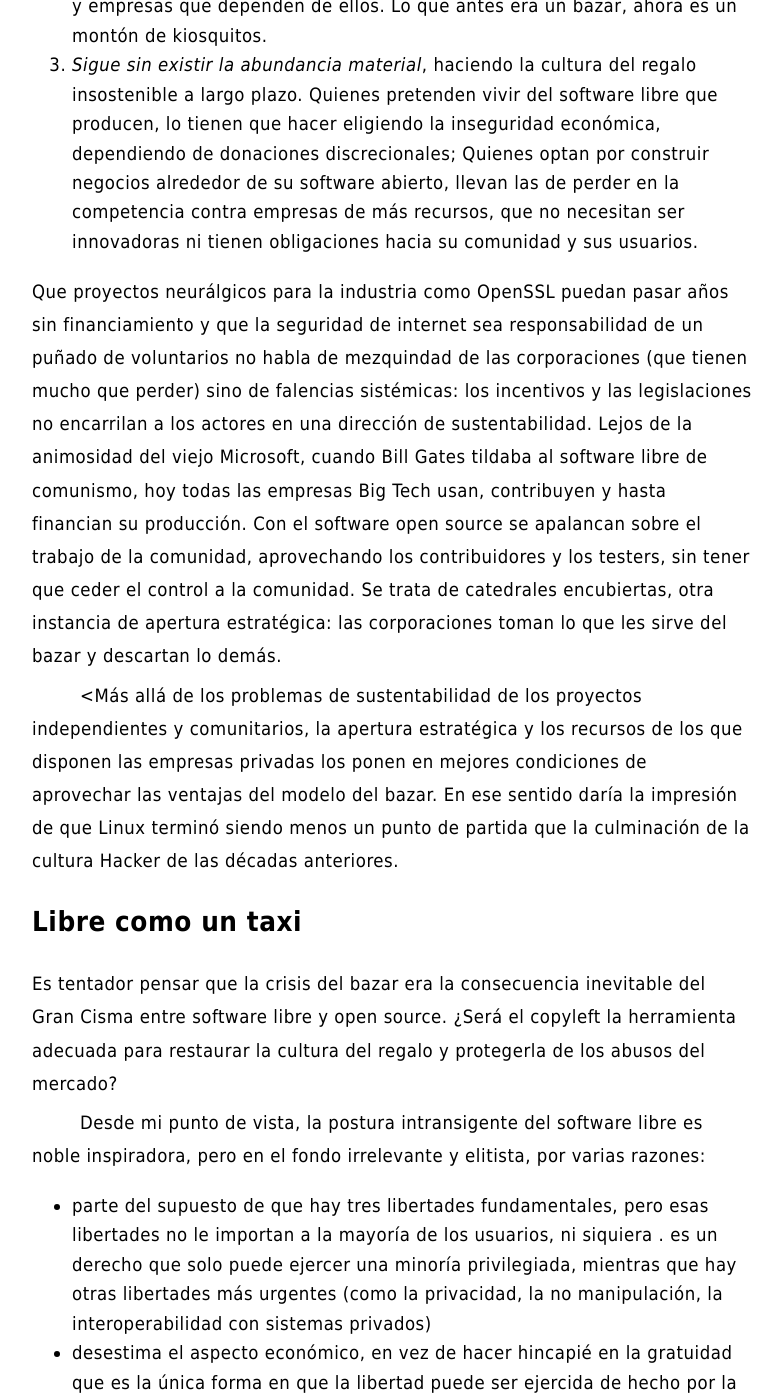
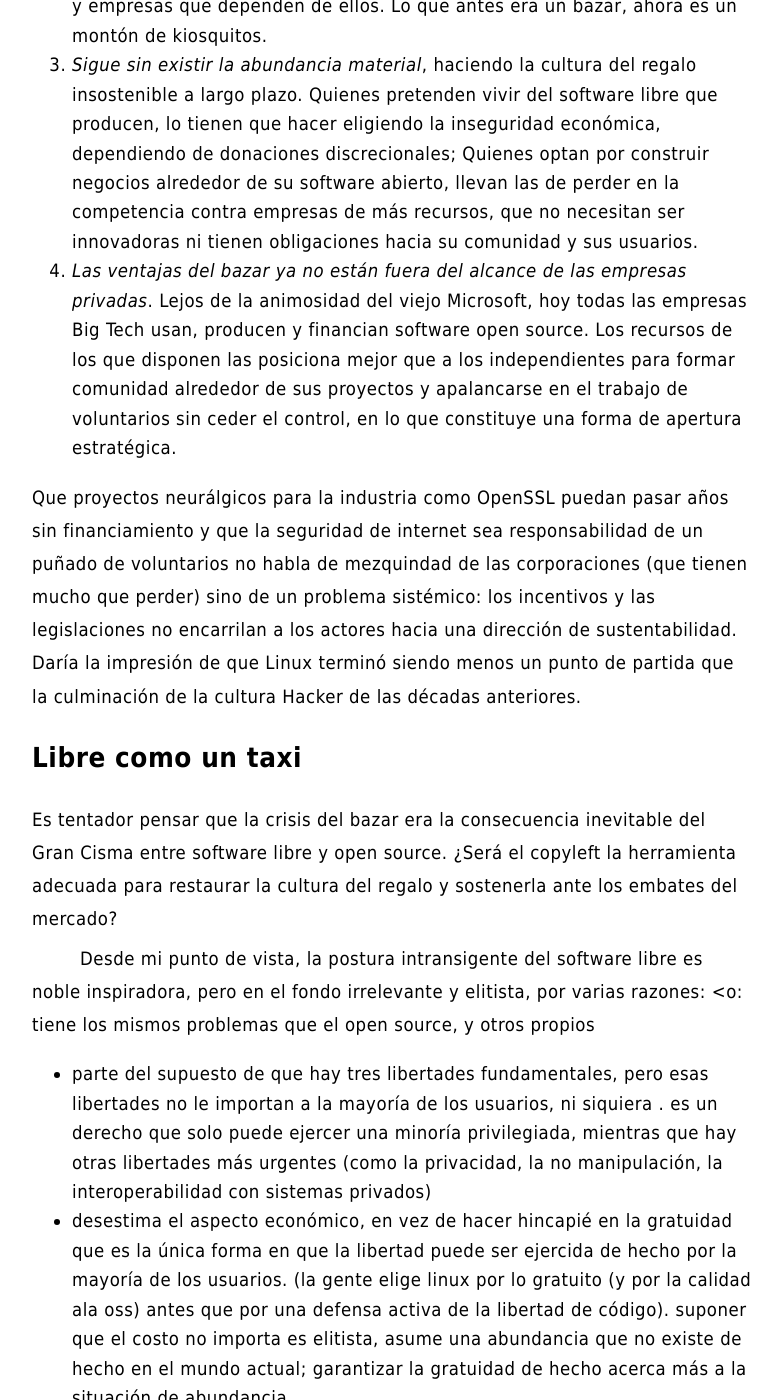
Before and after one commit to facundoolano/olano.dev, a Jekyll site: the page built from _posts/2023-11-05-derivas-del-bazar.html, in a window 1280 px wide and 1400 px high, scrolled down 4733 px. Shown: the whole window, without its empty margins (248-1030 px from the left). Built offline with Jekyll 4.4.1, drawn with Linux system fonts in a browser that asks for light colours; some of the changed text lies outside the part shown.

Commit message:
rearrange some more

```diff
--- a/_posts/2023-11-05-derivas-del-bazar.html
+++ b/_posts/2023-11-05-derivas-del-bazar.html
@@ -99,17 +99,14 @@ Así que por el momento no habrá más Wikipedias pero ¿qué pasa con el softwa
 </p>
 
 <ol class="org-ol">
-<li><i>Ya no hay suficientes ojos (ni manos) para que realizar la primera ley de Linus</i>: que un proyecto tenga muchos usuarios no implica que haya programadores interesados o en condiciones de mantenerlo.</li>
+<li><i>Ya no hay suficientes ojos (ni manos) para que se realice la primera ley de Linus</i>: que un proyecto tenga muchos usuarios no implica que haya programadores interesados o en condiciones de mantenerlo.</li>
 <li><i>Las motivaciones de la segunda ley de Linus se mezclaron con incentivos de mercado</i>: la producción de software open source pasó de ser una forma de entretenimiento a una inversión para demostrar competencia profesional. La reputación que se pone en juego hace que programadores voluntarios sientan la obligación de mantener sus proyectos porque ahora hay personas y empresas que dependen de ellos. Lo que antes era un bazar, ahora es un montón de kiosquitos.</li>
 <li><i>Sigue sin existir la abundancia material</i>, haciendo la cultura del regalo insostenible a largo plazo. Quienes pretenden vivir del software libre que producen, lo tienen que hacer eligiendo la inseguridad económica, dependiendo de donaciones discrecionales; Quienes optan por construir negocios alrededor de su software abierto, llevan las de perder en la competencia contra empresas de más recursos, que no necesitan ser innovadoras ni tienen obligaciones hacia su comunidad y sus usuarios.</li>
+<li><i>Las ventajas del bazar ya no están fuera del alcance de las empresas privadas</i>. Lejos de la animosidad del viejo Microsoft, hoy todas las empresas Big Tech usan, producen y financian software open source. Los recursos de los que disponen las posiciona mejor que a los independientes para formar comunidad alrededor de sus proyectos y apalancarse en el trabajo de voluntarios sin ceder el control, en lo que constituye una forma de apertura estratégica.</li>
 </ol>
 
 <p>
-Que proyectos neurálgicos para la industria como OpenSSL puedan pasar años sin financiamiento y que la seguridad de internet sea responsabilidad de un puñado de voluntarios no habla de mezquindad de las corporaciones (que tienen mucho que perder) sino de falencias sistémicas: los incentivos y las legislaciones no encarrilan a los actores en una dirección de sustentabilidad. Lejos de la animosidad del viejo Microsoft, cuando Bill Gates tildaba al software libre de comunismo, hoy todas las empresas Big Tech usan, contribuyen y hasta financian su producción. Con el software open source se apalancan sobre el trabajo de la comunidad, aprovechando los contribuidores y los testers, sin tener que ceder el control a la comunidad. Se trata de catedrales encubiertas, otra instancia de apertura estratégica: las corporaciones toman lo que les sirve del bazar y descartan lo demás.
-</p>
-
-<p>
-&lt;Más allá de los problemas de sustentabilidad de los proyectos independientes y comunitarios, la apertura estratégica y los recursos de los que disponen las empresas privadas los ponen en mejores condiciones de aprovechar las ventajas del modelo del bazar. En ese sentido daría la impresión de que Linux terminó siendo menos un punto de partida que la culminación de la cultura Hacker de las décadas anteriores.
+Que proyectos neurálgicos para la industria como OpenSSL puedan pasar años sin financiamiento y que la seguridad de internet sea responsabilidad de un puñado de voluntarios no habla de mezquindad de las corporaciones (que tienen mucho que perder) sino de un problema sistémico: los incentivos y las legislaciones no encarrilan a los actores hacia una dirección de sustentabilidad. Daría la impresión de que Linux terminó siendo menos un punto de partida que la culminación de la cultura Hacker de las décadas anteriores.
 </p>
 </div>
 </div>
@@ -118,11 +115,12 @@ Que proyectos neurálgicos para la industria como OpenSSL puedan pasar años sin
 <h2 id="org767ea90">Libre como un taxi</h2>
 <div class="outline-text-2" id="text-org767ea90">
 <p>
-Es tentador pensar que la crisis del bazar era la consecuencia inevitable del Gran Cisma entre software libre y open source. ¿Será el copyleft la herramienta adecuada para restaurar la cultura del regalo y protegerla de los abusos del mercado?
+Es tentador pensar que la crisis del bazar era la consecuencia inevitable del Gran Cisma entre software libre y open source. ¿Será el copyleft la herramienta adecuada para restaurar la cultura del regalo y sostenerla ante los embates del mercado?
 </p>
 
 <p>
 Desde mi punto de vista, la postura intransigente del software libre es noble inspiradora, pero en el fondo irrelevante y elitista, por varias razones:
+&lt;o: tiene los mismos problemas que el open source, y otros propios
 </p>
 
 <ul class="org-ul">
```
Also changed, not shown: other parts of _posts/2023-11-05-derivas-del-bazar.html (+1 -1 lines), org/_posts/2023-11-05-derivas-del-bazar.org (+7 -7 lines).
